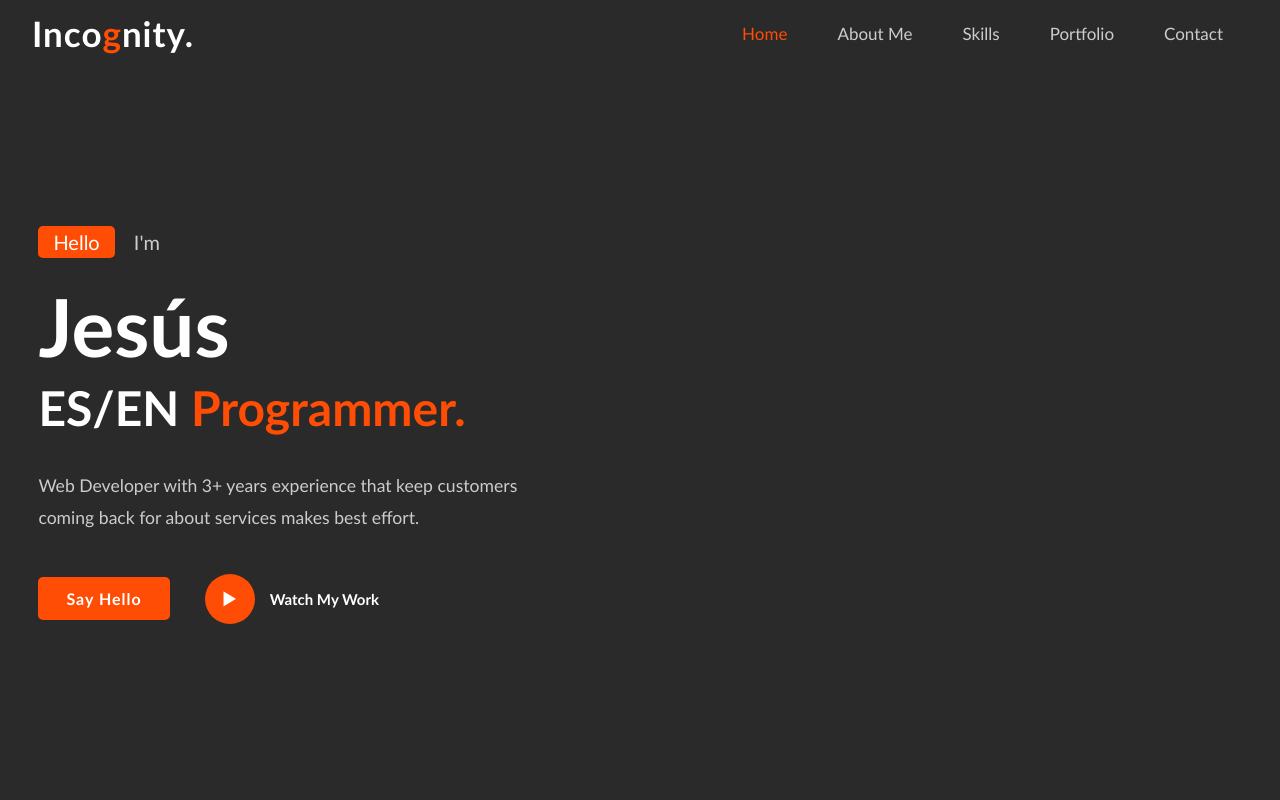
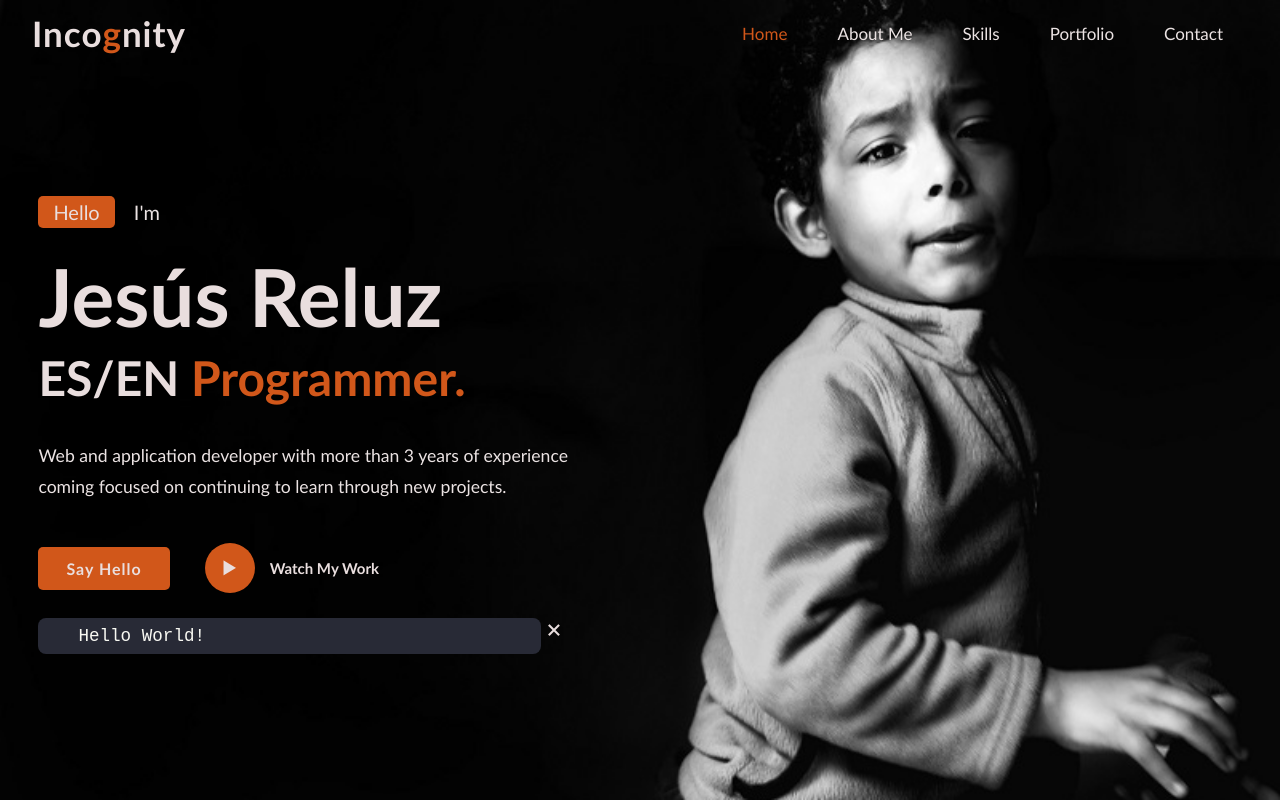
Before and after one commit to jesusreluz/jesusreluz.github.io, a plain HTML site: page index.html in a window 1280 px wide. Both pictures are taken after a click on the link "Say Hello". Shown: the top 800 px of the page. Drawn offline with nearby package versions, Linux system fonts and the light colour scheme.

Commit message:
Avance del portafolio

```diff
--- a/css/index.css
+++ b/css/index.css
@@ -9,11 +9,11 @@
 }
 
 :root {
-    --bg-color: #2a2a2a;
-    --second-bg-color: #202020;
-    --text-color: #fff;
-    --second-color: #ccc;
-    --main-color: #ff4d05;
+    --bg-color: #181414d3;
+    --second-bg-color: #56392B;
+    --text-color: #e9dede;
+    --second-color: #ebe3e3;
+    --main-color: #d1571a;
     --big-font: 5rem;
     --h2-font: 3rem;
     --p-font: 1.1rem;
@@ -87,7 +87,7 @@ section {
     position: relative;
     height: 100vh;
     width: 100%;
-    background-image: url(../img/img1_404.png);
+    background-image: url(../img/fotografia-en-blanco-y-negro-clave-baja.jpeg);
     background-size: cover;
     background-position: center;
     display: flex;
@@ -162,6 +162,33 @@ section {
 
 .btn:hover {
     transform: scale(0.9);
+}
+
+
+.box-say {
+    display: block;
+    margin-top: 25px;
+}
+
+.box-say pre {
+    display: flex;
+    padding: 8px;
+    background: #282a36;
+    border-radius: 8px;
+}
+
+.box-say pre span {
+    color: #f8f8f2;
+    font-family: monospace;
+    padding-left: 2rem;
+    font-size: var(--p-font);
+}
+
+#close-say {
+    float: right;
+    position: relative;
+    width: 5%;
+    font-size: 25px;
 }
 
 .btn-2 {
--- a/index.html
+++ b/index.html
@@ -11,7 +11,7 @@
 <body>
     <!--Header design-->
     <header>
-        <a class="logo" href="">Inco<span>g</span>nity.</a>
+        <a class="logo" href="">Inco<span>g</span>nity</a>
 
         <ul class="navlist">
             <li><a href="#home" class="active">Home</a></li>
@@ -33,13 +33,21 @@
                 <span class="one">Hello</span>
                 <span class="two">I'm</span>
             </div>
-            <h1>Jesús</h1>
+            <h1>Jesús Reluz</h1>
             <h3>ES/EN<span> Programmer.</span></h3>
-            <p>Web Developer with 3+ years experience that keep customers <br>
-            coming back for about services makes best effort.</p>
+            <p>Web and application developer with more than 3 years of experience<br>
+            coming focused on continuing to learn through new projects.</p>
             <div class="button">
-                <a href="#" class="btn">Say Hello</a>
-                <a href="#" class="btn-2"><span><i class="bx bx-play"></i></span>Watch My Work</a>
+                <a href="#" class="btn" id="btn-say-hello">Say Hello</a>
+                <a href="#portfolio" class="btn-2"><span><i class="bx bx-play"></i></span>Watch My Work</a>
+            </div>
+            <div class="box-say">
+                <div>
+                    <a><i class="bx bx-x close-say" id="close-say" style="display: none;"></i></a>
+                </div>
+                <div id="sayhello">
+
+                </div>
             </div>
         </div>
     </section>
@@ -47,7 +55,7 @@
     <!--About section design-->
     <section class="about" id="about">
         <div class="about-img">
-            <img src="./img/img1_404.png" alt="">
+            <img src="./img/lineas.avif" alt="">
         </div>
 
         <div class="about-text">
--- a/js/script.js
+++ b/js/script.js
@@ -16,3 +16,22 @@ window.onscroll = () => {
     menu.classList.remove('bx-x');
     navlist.classList.remove('open');
 };
+
+const btn_say = document.querySelector('#btn-say-hello');
+const sayhello = document.querySelector('#sayhello');
+const close_say = document.querySelector('#close-say');
+
+btn_say.addEventListener('click', function() {
+    let content = `
+        <pre>
+            <span>Hello World!</span>
+        </pre>
+    `;
+    sayhello.innerHTML = content;
+    close_say.style.display = 'flex'
+});
+
+close_say.addEventListener('click', function() {
+    sayhello.innerHTML = '';
+    close_say.style.display = 'none'
+});
```
Also changed, not shown: img/230602001115g.jpg (added), img/fotografia-en-blanco-y-negro-clave-baja.jpeg (added), img/lineas.avif (added).
